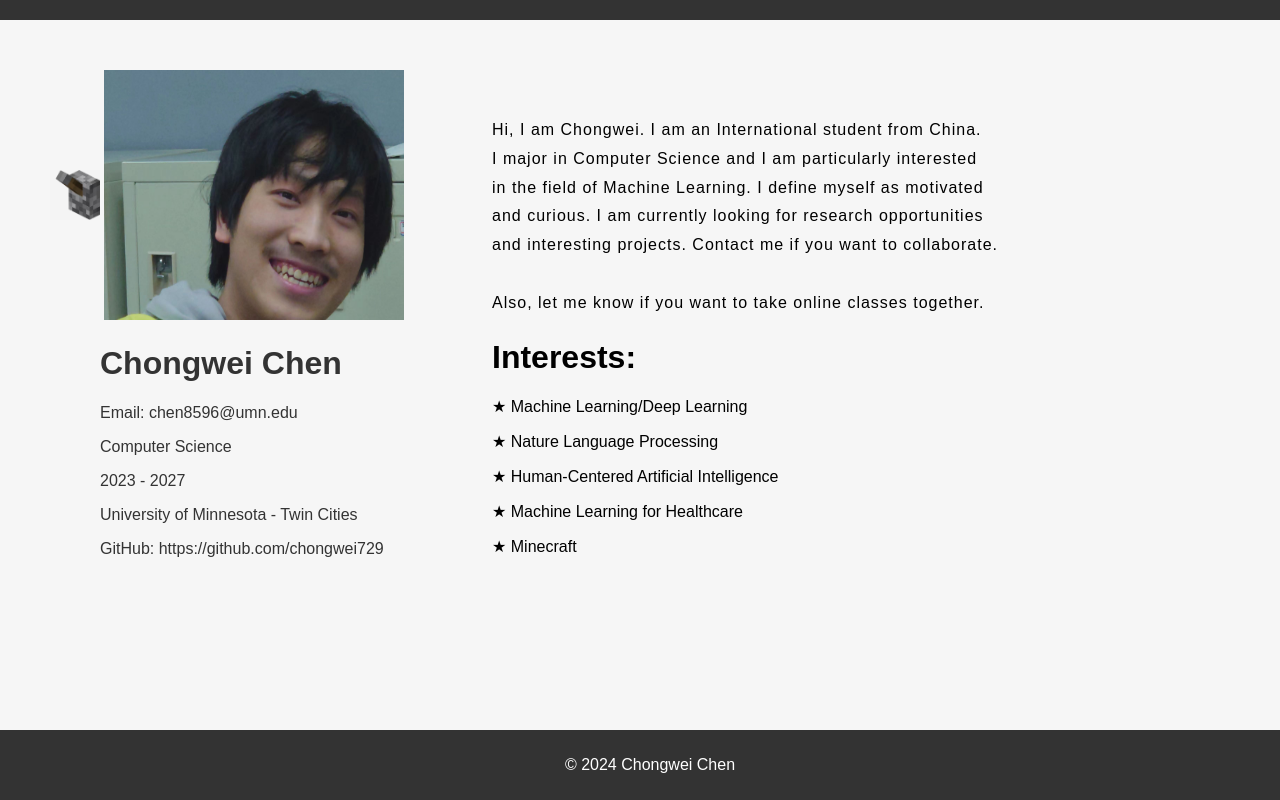
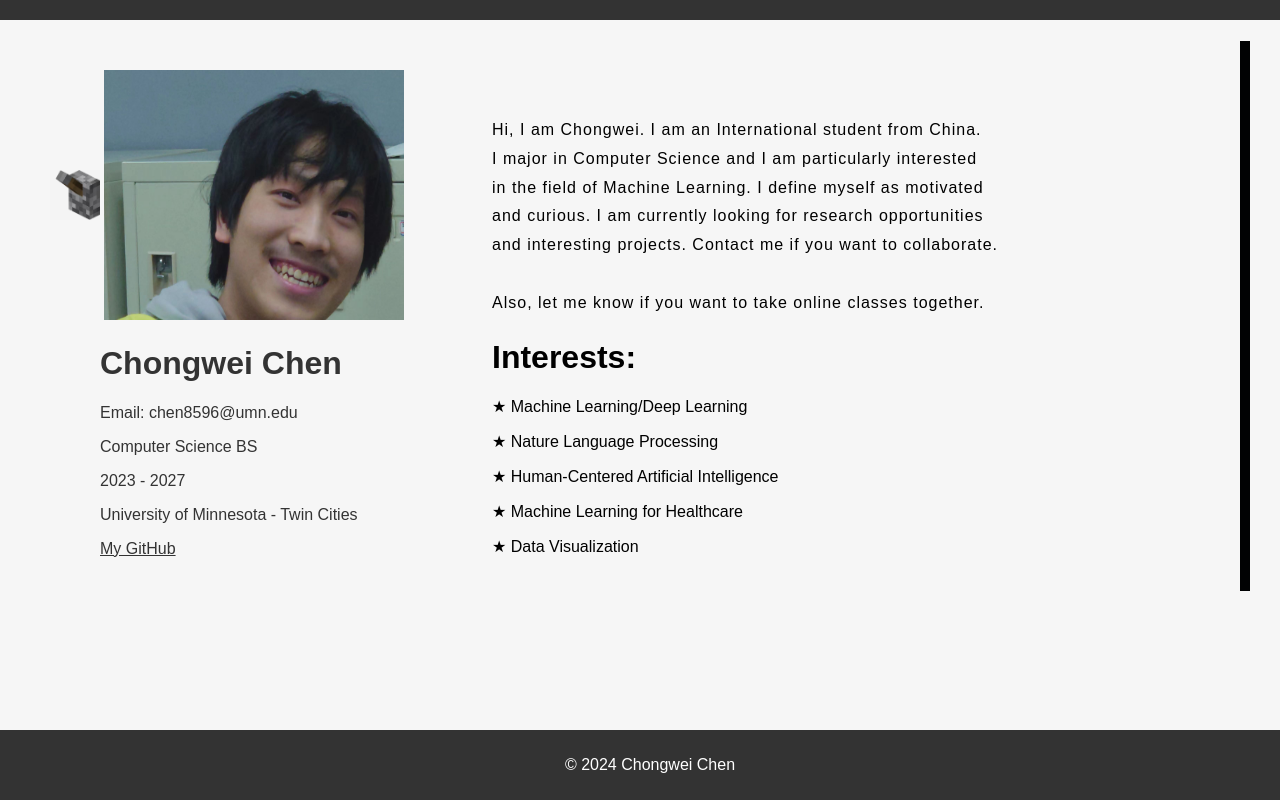
Before and after one commit to chongwei729/chongwei, a plain HTML site: page index.html in a window 1280 px wide. Drawn offline with Linux system fonts and the light colour scheme.

Commit message:
Auto commit at 2024年 4月12日 星期五 12时45分33秒 CDT

```diff
--- a/index.html
+++ b/index.html
@@ -23,11 +23,13 @@
 
             <h1>Chongwei Chen</h1>
             <p>Email: chen8596@umn.edu</p>
-            <p>Computer Science</p>
+            <p>Computer Science BS</p>
             <p>2023 - 2027
             <p>University of Minnesota - Twin Cities</p>
-            <p>GitHub: https://github.com/chongwei729</p>
+            <a href="https://github.com/chongwei729">My GitHub</a>
+
         </div>
+        <div class="vertical-line"></div>
 
         <div class="right-content">
             <p class="self-intro"> Hi, I am Chongwei. I am an International student from China. <br>
@@ -46,7 +48,7 @@
             <p>&#9733 Nature Language Processing</p>
             <p>&#9733 Human-Centered Artificial Intelligence</p>
             <p>&#9733 Machine Learning for Healthcare</p>
-            <p>&#9733 Minecraft</p>
+            <p>&#9733 Data Visualization</p>
 
 
 
--- a/styles.css
+++ b/styles.css
@@ -37,7 +37,19 @@ main {
             margin-left: 50px;
             color: #333;
         }
+        a {
+            margin-left: 50px;
+            color: #333;
+        }
+
     }
+    .vertical-line {
+        border-left: 10px solid rgb(1,2,3);
+        height:550px;
+        margin: 1 10px;
+
+      }
+
 
 
     .right-content {
```
